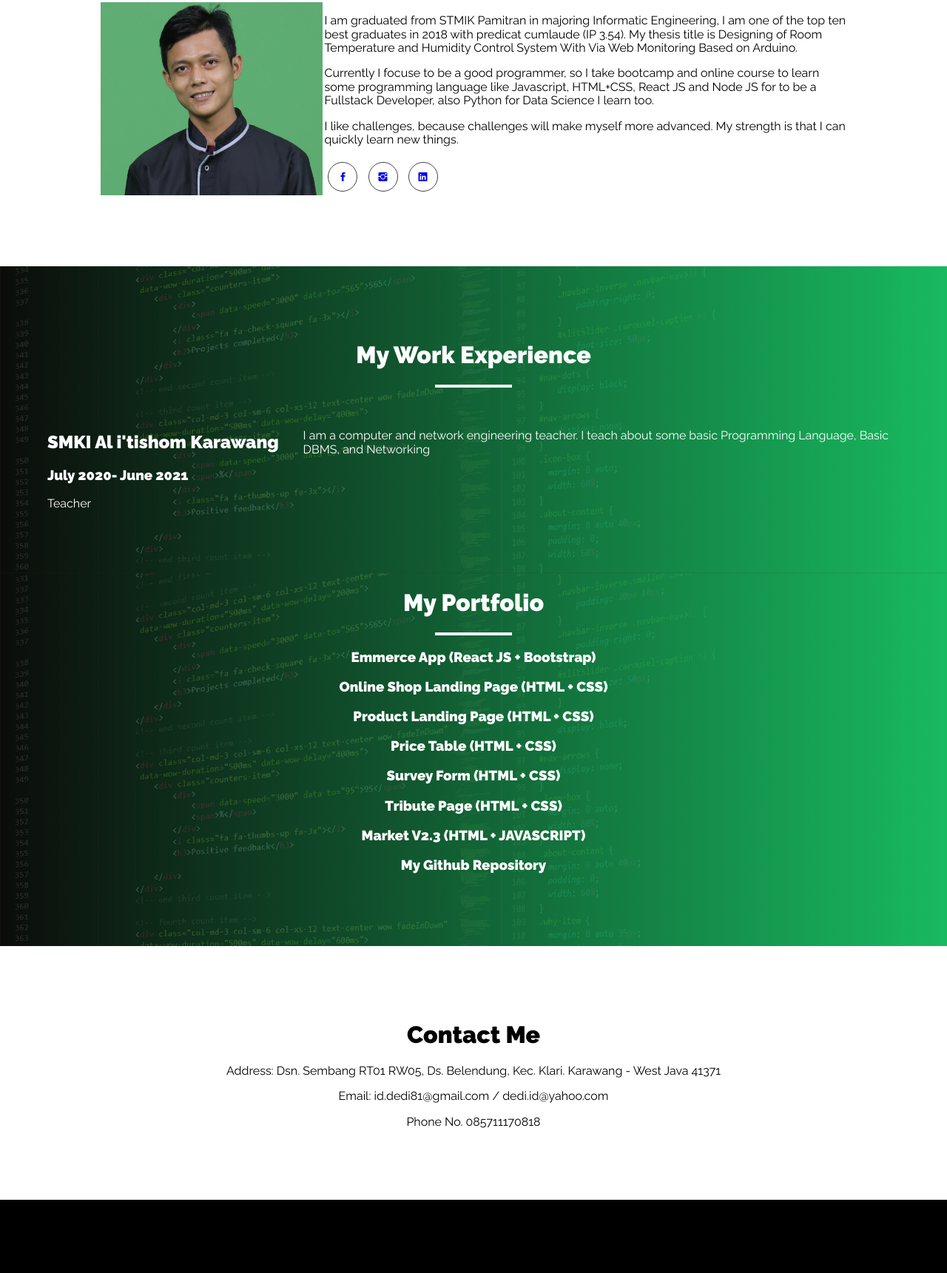
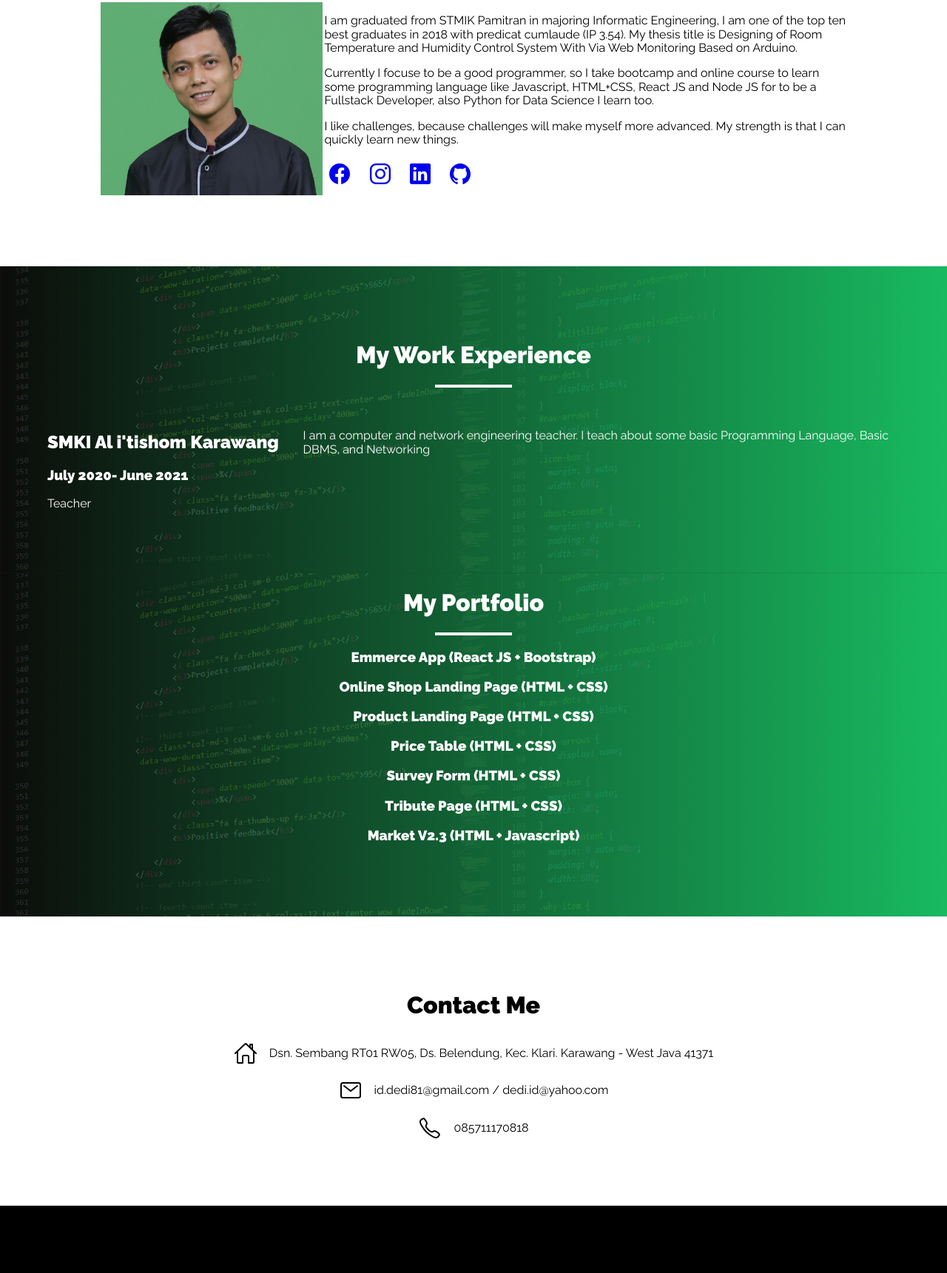
Before and after one commit to dedi-dev/MyCV_Template, a plain HTML site: page index.html in a window 1280 px wide. Shown: the part 803-2524 px from the top of the page at 74% size. Drawn offline with nearby package versions, Linux system fonts and the light colour scheme.

Commit message:
the Newer+

```diff
--- a/index.html
+++ b/index.html
@@ -14,10 +14,8 @@
       rel="stylesheet"
     />
     <!--Ionic Font-->
-    <link
-      rel="stylesheet"
-      href="http://code.ionicframework.com/ionicons/2.0.1/css/ionicons.min.css"
-    />
+    <script type="module" src="https://unpkg.com/ionicons@5.5.2/dist/ionicons/ionicons.esm.js"></script>
+    <script nomodule src="https://unpkg.com/ionicons@5.5.2/dist/ionicons/ionicons.js"></script>
   </head>
   <body>
     <!--Header-->
@@ -69,18 +67,19 @@
             <ul class="social-icons">
               <li>
                 <a href="https://web.facebook.com/Dedhie.210"
-                  target="_blank" ><i class="ion-social-facebook"></i
-                ></a>
+                  target="_blank" ><ion-icon name="logo-facebook"></ion-icon></a>
               </li>
               <li>
                 <a href="https://www.instagram.com/dedi_ed/"
-                  target="_blank" ><i class="ion-social-instagram"></i
-                ></a>
+                  target="_blank" ><ion-icon name="logo-instagram"></ion-icon></a>
               </li>
               <li>
                 <a href="https://www.linkedin.com/in/dedi-s-kom/"
-                  target="_blank" ><i class="ion-social-linkedin"></i
-                ></a>
+                  target="_blank" ><ion-icon name="logo-linkedin"></ion-icon></a>
+              </li>
+              <li>
+                <a href="https://github.com/Dedi-edot"
+                  target="_blank" ><ion-icon name="logo-github"></ion-icon></a>
               </li>
             </ul>
           </nav>
@@ -136,11 +135,9 @@
               <h3>Tribute Page (HTML + CSS)</h3></a>
             </li>
             <li class="nav-list-portfolio"><a class="linkportfolio" href="https://codepen.io/dedi-edot/pen/xxdadOr" target="_blank">
-              <h3>Market V2.3 (HTML + JAVASCRIPT)</h3></a>
+              <h3>Market V2.3 (HTML + Javascript)</h3></a>
             </li>
-            <li class="nav-list-portfolio"><a class="linkportfolio" href="https://github.com/Dedi-edot" target="_blank">
-              <h3>My Github Repository</h3></a>
-            </li>
+
           </ul>
 
         </div>
@@ -150,12 +147,19 @@
     <section class="contact-me" id="contact-me">
       <div class="content-wrap">
         <h1>Contact Me</h1>
+        <div class="contact-icon">
+          <ion-icon name="home-outline"></ion-icon>
         <p>
-          Address: Dsn. Sembang RT01 RW05, Ds. Belendung, Kec. Klari. Karawang -
+           Dsn. Sembang RT01 RW05, Ds. Belendung, Kec. Klari. Karawang -
           West Java 41371
         </p>
-        <p>Email: id.dedi81@gmail.com / dedi.id@yahoo.com</p>
-        <p>Phone No. 085711170818</p>
+      </div>
+      <div class="contact-icon">
+        <ion-icon name="mail-outline"></ion-icon><p> id.dedi81@gmail.com / dedi.id@yahoo.com</p>
+      </div>
+      <div class="contact-icon">
+        <ion-icon name="call-outline"></ion-icon><p> 085711170818</p>
+      </div>
       </div>
     </section>
     <!-- Footer -->
--- a/main.css
+++ b/main.css
@@ -155,8 +155,6 @@ header {
 }
 
 .social-icons a {
-  border-radius: 50%;
-  border: 1px solid #444444;
   width: 40px;
   height: 40px;
   display: block;
@@ -169,6 +167,11 @@ header {
 .social-icons a:hover {
   color: #18ba60;
   border: 1 px solid #18ba60;
+}
+
+ion-icon {
+  font-size: 32px;
+  margin-right: 0.5em;
 }
 
 .work {
@@ -208,6 +211,13 @@ header {
 .contact-me {
   padding: 5em 0;
   overflow: auto;
+}
+
+.contact-icon {
+  display: flex;
+  flex-direction: row;
+  justify-content: center;
+  align-items: center;
 }
 
 .footer {
```
